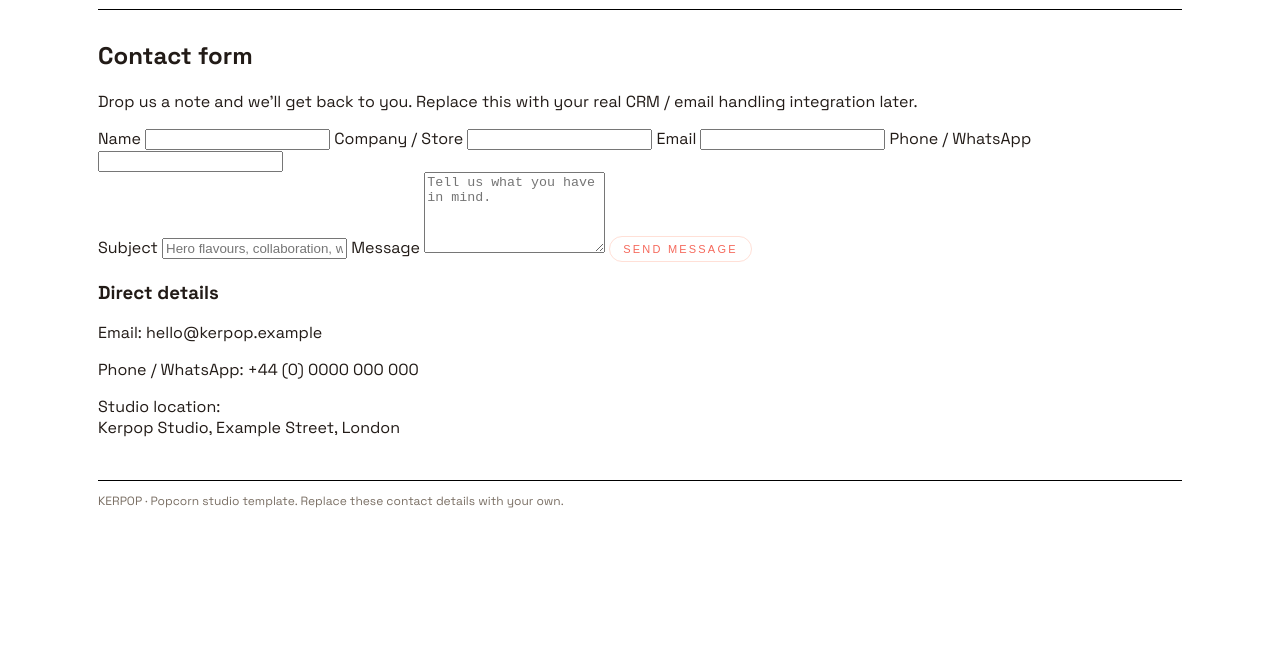
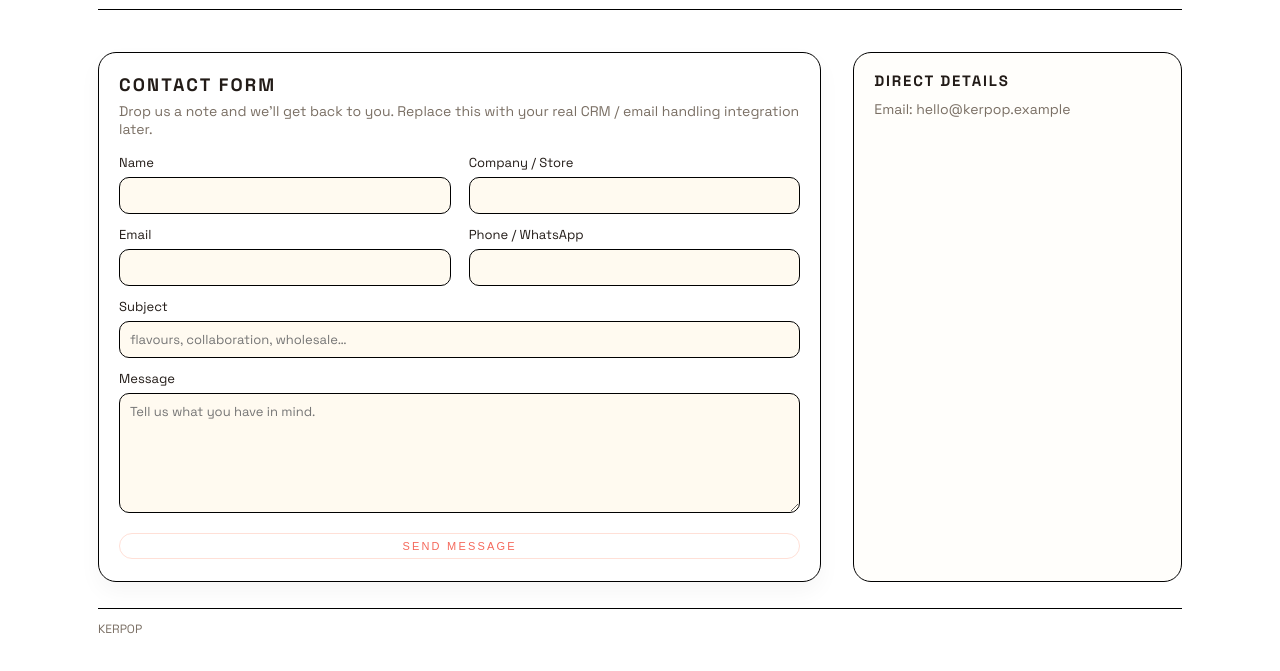
Before and after one commit to arinzemadu/kerpop, a website: page public/contact.html in a window 1280 px wide. Shown: the part 73-744 px from the top of the page. Drawn offline with Linux system fonts and the light colour scheme.

Commit message:
v1 updates

```diff
--- a/public/contact.html
+++ b/public/contact.html
@@ -57,7 +57,7 @@
 
             <label>
               Subject
-              <input type="text" name="subject" placeholder="Hero flavours, collaboration, wholesale…" />
+              <input type="text" name="subject" placeholder="flavours, collaboration, wholesale…" />
             </label>
 
             <label>
@@ -74,20 +74,20 @@
           <p class="kp-contact-line">
             Email: <a href="mailto:hello@kerpop.example">hello@kerpop.example</a>
           </p>
-          <p class="kp-contact-line">
+<!--           <p class="kp-contact-line">
             Phone / WhatsApp: <span>+44 (0) 0000 000 000</span>
           </p>
           <p class="kp-contact-line">
             Studio location:<br />
             <span>Kerpop Studio, Example Street, London</span>
-          </p>
+          </p> -->
         </aside>
       </section>
     </main>
 
     <footer class="kp-footer">
       <p class="kp-footer-text">
-        KERPOP · Popcorn studio template. Replace these contact details with your own.
+        KERPOP
       </p>
     </footer>
   </div>
--- a/public/css/styles.css
+++ b/public/css/styles.css
@@ -440,6 +440,127 @@ main {
   border-color: var(--kp-accent);
 }
 
+/* CONTACT PAGE LAYOUT
+   -------------------------------------------------- */
+
+.kp-contact-page {
+  margin-top: 32px;
+  display: grid;
+  grid-template-columns: minmax(0, 2.2fr) minmax(0, 1fr);
+  gap: 32px;
+  align-items: flex-start;
+}
+
+/* Left column – form card */
+
+.kp-contact-card {
+  background: #ffffff;
+  border-radius: 18px;
+  border: 1px solid var(--kp-border);
+  padding: 20px 20px 22px;
+  box-shadow: 0 10px 22px rgba(0, 0, 0, 0.04);
+}
+
+.kp-contact-card h2 {
+  margin: 0 0 6px;
+  font-size: 18px;
+  letter-spacing: 0.12em;
+  text-transform: uppercase;
+}
+
+.kp-contact-lead {
+  margin: 0 0 16px;
+  font-size: 14px;
+  color: var(--kp-text-soft);
+}
+
+/* Form alignment */
+
+.kp-contact-form {
+  display: flex;
+  flex-direction: column;
+  gap: 12px;
+}
+
+.kp-contact-grid {
+  display: grid;
+  grid-template-columns: repeat(2, minmax(0, 1fr));
+  gap: 12px 18px;
+}
+
+.kp-contact-form label {
+  font-size: 13px;
+  display: block;
+}
+
+.kp-contact-form input,
+.kp-contact-form textarea {
+  width: 100%;
+  margin-top: 6px;
+  padding: 9px 10px;
+  border-radius: 10px;
+  border: 1px solid var(--kp-border);
+  font-family: inherit;
+  font-size: 13px;
+  background: #fffaf0;
+  color: var(--kp-text);
+  box-sizing: border-box;
+}
+
+.kp-contact-form textarea {
+  resize: vertical;
+  min-height: 120px;
+}
+
+.kp-contact-form input:focus,
+.kp-contact-form textarea:focus {
+  outline: none;
+  border-color: var(--kp-accent);
+  box-shadow: 0 0 0 1px var(--kp-accent-soft);
+  background: #ffffff;
+}
+
+.kp-btn-primary {
+  margin-top: 4px;
+}
+
+/* Right column – contact info */
+
+.kp-contact-aside {
+  align-self: stretch;
+  padding: 18px 20px;
+  border-radius: 18px;
+  border: 1px solid var(--kp-border);
+  background: #fffefb;
+  font-size: 14px;
+}
+
+.kp-contact-aside h3 {
+  margin-top: 0;
+  margin-bottom: 10px;
+  font-size: 15px;
+  text-transform: uppercase;
+  letter-spacing: 0.12em;
+}
+
+.kp-contact-line {
+  margin: 0 0 10px;
+  color: var(--kp-text-soft);
+}
+
+/* Responsive: stack form + aside on mobile */
+
+@media (max-width: 768px) {
+  .kp-contact-page {
+    grid-template-columns: minmax(0, 1fr);
+    gap: 20px;
+  }
+
+  .kp-contact-grid {
+    grid-template-columns: minmax(0, 1fr);
+  }
+}
+
 /* subtle fade-up on load */
 @keyframes kp-card-fadeUp {
   from {
```
Also changed, not shown: public/about.html (+0 -17 lines), public/index.html (+1 -1 lines), public/assets/popcorn-home.png (added), 1 other file.
